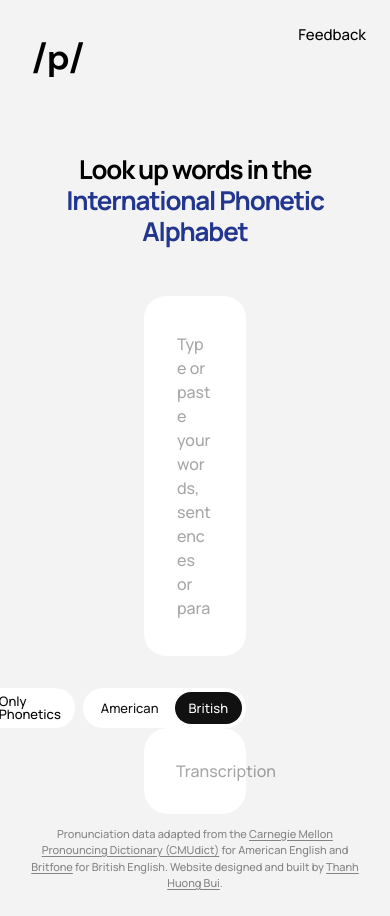
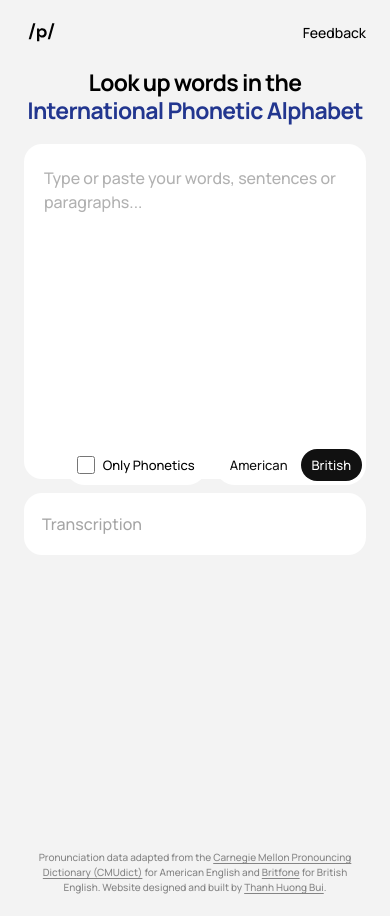
Before and after one commit to buithanhhuong412/phonety, a React (Vite) app: page / in a window 390 px wide. Built offline with nearby package versions, Linux system fonts and the light colour scheme; a web font is replaced by a local one; what @stdlib/datasets-cmudict would draw is missing.

Commit message:
Update index.css

```diff
--- a/src/index.css
+++ b/src/index.css
@@ -135,6 +135,12 @@ select {
   line-height: 1.8;
 }
 
+.textarea-wrap {
+  position: relative;
+  width: 100%;
+  min-width: 0;
+}
+
 .input-card textarea {
   width: 100%;
   min-width: 0;
@@ -146,14 +152,56 @@ select {
   overflow: hidden;
   background: transparent;
   color: #202020;
-  caret-color: var(--color-accent);
-  caret-width: 3px;
+  caret-color: transparent;
   font: inherit;
   line-height: 1.8;
+  position: relative;
+  z-index: 1;
+}
+
+.textarea-caret-measure {
+  position: absolute;
+  top: 0;
+  left: 0;
+  width: 100%;
+  visibility: hidden;
+  pointer-events: none;
+  white-space: pre-wrap;
+  overflow-wrap: break-word;
+  word-break: break-word;
+  font-family: inherit;
+  font-size: 16px;
+  font-weight: 500;
+  line-height: 1.5;
+  padding: 0;
+  margin: 0;
+}
+
+.custom-caret {
+  position: absolute;
+  z-index: 2;
+  width: 5px;
+  min-width: 5px;
+  background: var(--color-accent);
+  border-radius: 2px;
+  pointer-events: none;
+  animation: custom-caret-blink 1s steps(1, end) infinite;
+}
+
+@keyframes custom-caret-blink {
+  0%,
+  45% {
+    opacity: 1;
+  }
+
+  46%,
+  100% {
+    opacity: 0;
+  }
 }
 
 .input-card textarea::placeholder {
-  color: #000;
+  color: #202020;
   opacity: 0.35;
 }
 
@@ -178,7 +226,6 @@ select {
   position: absolute;
   right: 0;
   bottom: calc(100% + 10px);
-
   display: flex;
   align-items: center;
   gap: 24px;
@@ -256,7 +303,7 @@ select {
 
 .phonetics {
   margin-top: 0px !important;
-  color: #294b9b;
+  color: var(--color-accent);
 }
 
 .empty-result {
@@ -434,7 +481,7 @@ select {
 }
 
 .feedback-textarea:focus {
-  border-color: #294b9b;
+  border-color: var(--color-accent);
   background: #fff;
 }
 
@@ -460,7 +507,7 @@ select {
 }
 
 .feedback-send {
-  background: #294b9b;
+  background: var(--color-accent);
   color: #fff;
 }
 
@@ -513,49 +560,223 @@ select {
 
 @media (max-width: 800px) {
   .phonety {
-    padding: 24px;
+    width: 100%;
+    min-height: 100dvh;
+    padding: 14px 24px 14px;
   }
 
+  .header {
+    align-items: center;
+  }
+
+  .logo img {
+    height: 39px;
+  }
+
+  .header-right {
+    display: flex;
+    align-items: center;
+  }
+
+  .header-right button {
+    font-size: 14px;
+  }
+
+  /* Title moves higher on mobile */
   .hero {
-    margin-top: 60px;
+    margin-top: 22px;
   }
 
   .hero h1 {
-    font-size: 26px;
+    font-size: 25px;
+    line-height: 1.22;
+    letter-spacing: -0.7px;
   }
 
+  /* The two main cards share the remaining screen height equally */
   .workspace {
-    margin-top: 48px;
+    width: 100%;
+    height: calc(100dvh - 174px);
+    min-height: 0;
+    margin-top: 24px;
+    display: grid;
     grid-template-columns: 1fr;
+    grid-template-rows: repeat(2, minmax(0, 1fr));
+    gap: 16px;
+  }
+
+  .input-card,
+  .output-column,
+  .result-card {
+    width: 100%;
+    min-width: 0;
+    min-height: 0;
   }
 
   .input-card,
   .result-card {
+    height: 100%;
+    border-radius: 18px;
+  }
+
+  .input-card {
+    padding: 22px 20px;
+  }
+
+  .input-card textarea {
+    width: 100%;
+    height: 100%;
     min-height: 0;
+    font-size: 16px;
+    line-height: 1.5;
+  }
+
+  .textarea-caret-measure {
+    font-size: 16px;
+    line-height: 1.5;
+  }
+
+  .custom-caret {
+    width: 4px;
+    min-width: 4px;
+  }
+
+  /* Keep the output card at the same height as the input card.
+     Controls sit in the gap above it instead of consuming card height. */
+  .output-column {
+    position: relative;
+    display: block;
   }
 
   .output-controls {
-    position: static;
-    margin-bottom: 14px;
+    position: absolute;
+    z-index: 5;
+    right: 0;
+    bottom: calc(100% + 8px);
+    width: auto;
+    margin-bottom: 0 !important;
     justify-content: flex-end;
+    align-items: center;
+    gap: 8px !important;
+    flex-wrap: nowrap;
   }
 
-  .output-column {
-    display: flex;
-    flex-direction: column;
+  .phonetics-toggle {
+    height: 40px;
+    flex-shrink: 0;
+  }
+
+  .accent-toggle {
+    flex-shrink: 0;
   }
 
   .result-card {
-    width: 100%;
+    padding: 22px 20px;
+    overflow-y: auto;
+  }
+
+  .results {
+    gap: 24px;
+  }
+
+  .result {
+    font-size: 15px;
+    line-height: 1.7;
+  }
+
+  .aligned-line .phonetics {
+    margin-top: 2px;
+    word-spacing: 0.35em;
+  }
+
+  .output-actions {
+    top: 12px !important;
+    right: 12px !important;
+  }
+
+  .footer {
+    margin-top: 18px;
+    padding-top: 4px;
+  }
+
+  .footer p {
+    font-size: 10px;
+    line-height: 1.5;
+  }
+
+  .feedback-overlay {
+    padding: 16px;
+    align-items: flex-end;
   }
 
   .feedback-popup {
-    padding: 24px;
-    border-radius: 18px;
+    width: 100%;
+    max-height: calc(100dvh - 32px);
+    overflow-y: auto;
+    padding: 24px 20px 20px;
+    border-radius: 20px;
+  }
+
+  .feedback-popup h2 {
+    margin-bottom: 16px;
+    font-size: 22px;
+  }
+
+  .feedback-close {
+    top: 14px;
+    right: 14px;
   }
 
   .feedback-textarea {
-    min-height: 160px;
+    min-height: 140px;
+    font-size: 15px;
+  }
+
+  .feedback-actions {
+    margin-top: 14px;
+  }
+}
+
+@media (max-width: 420px) {
+  .phonety {
+    padding-left: 24px;
+    padding-right: 24px;
+  }
+
+  .logo img {
+    height: 36px;
+  }
+
+  .hero {
+    margin-top: 18px;
+  }
+
+  .hero h1 {
+    font-size: 23px;
+  }
+
+  .workspace {
+    height: calc(100dvh - 160px);
+    margin-top: 20px;
+    gap: 14px;
+  }
+
+  .input-card {
+    padding: 20px 18px;
+  }
+
+  .result-card {
+    padding: 20px 18px;
+  }
+
+  .phonetics-toggle {
+    padding-left: 12px !important;
+    padding-right: 12px !important;
+  }
+
+  .accent-toggle button {
+    padding-left: 11px !important;
+    padding-right: 11px !important;
   }
 }
 
```
